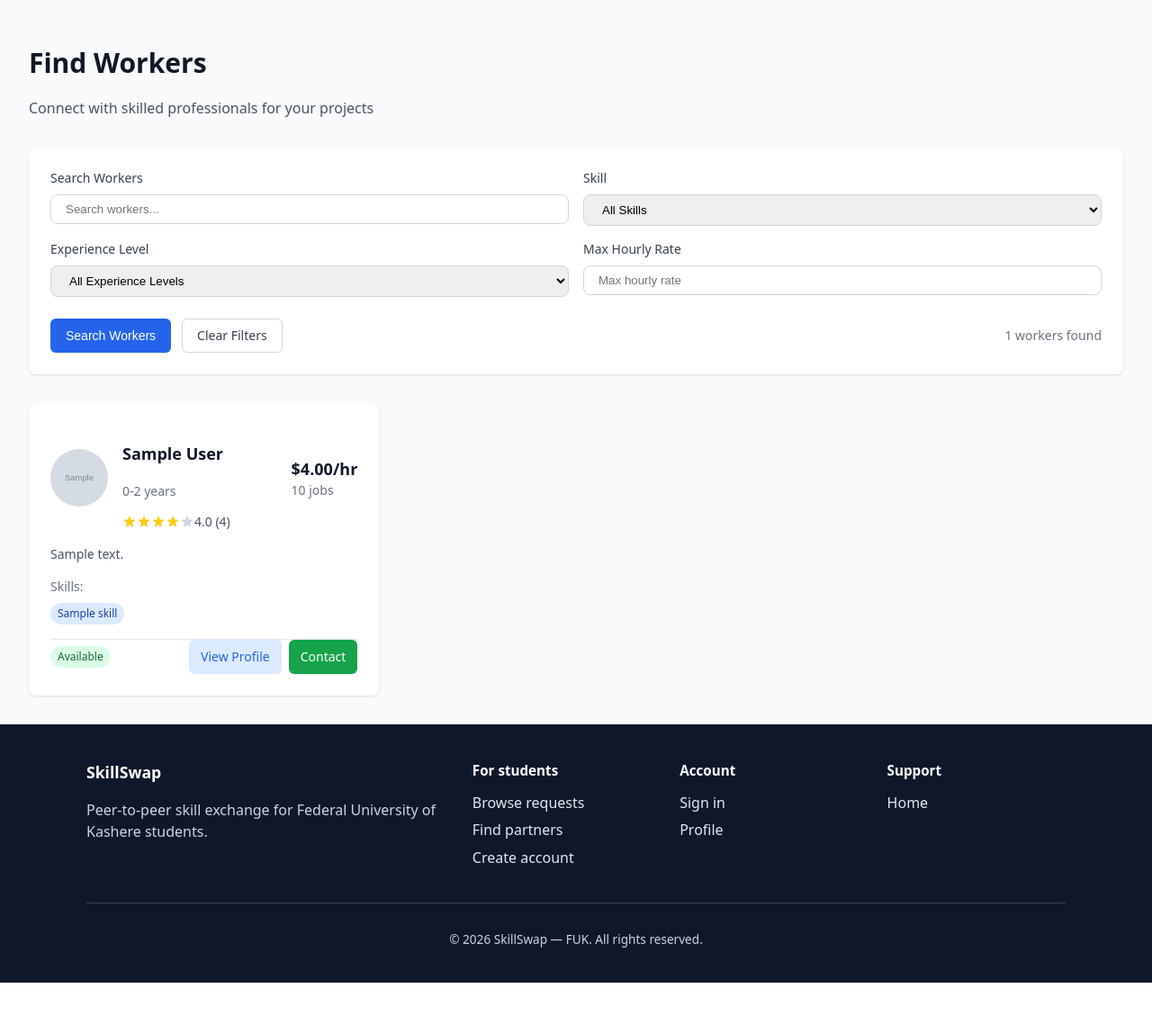
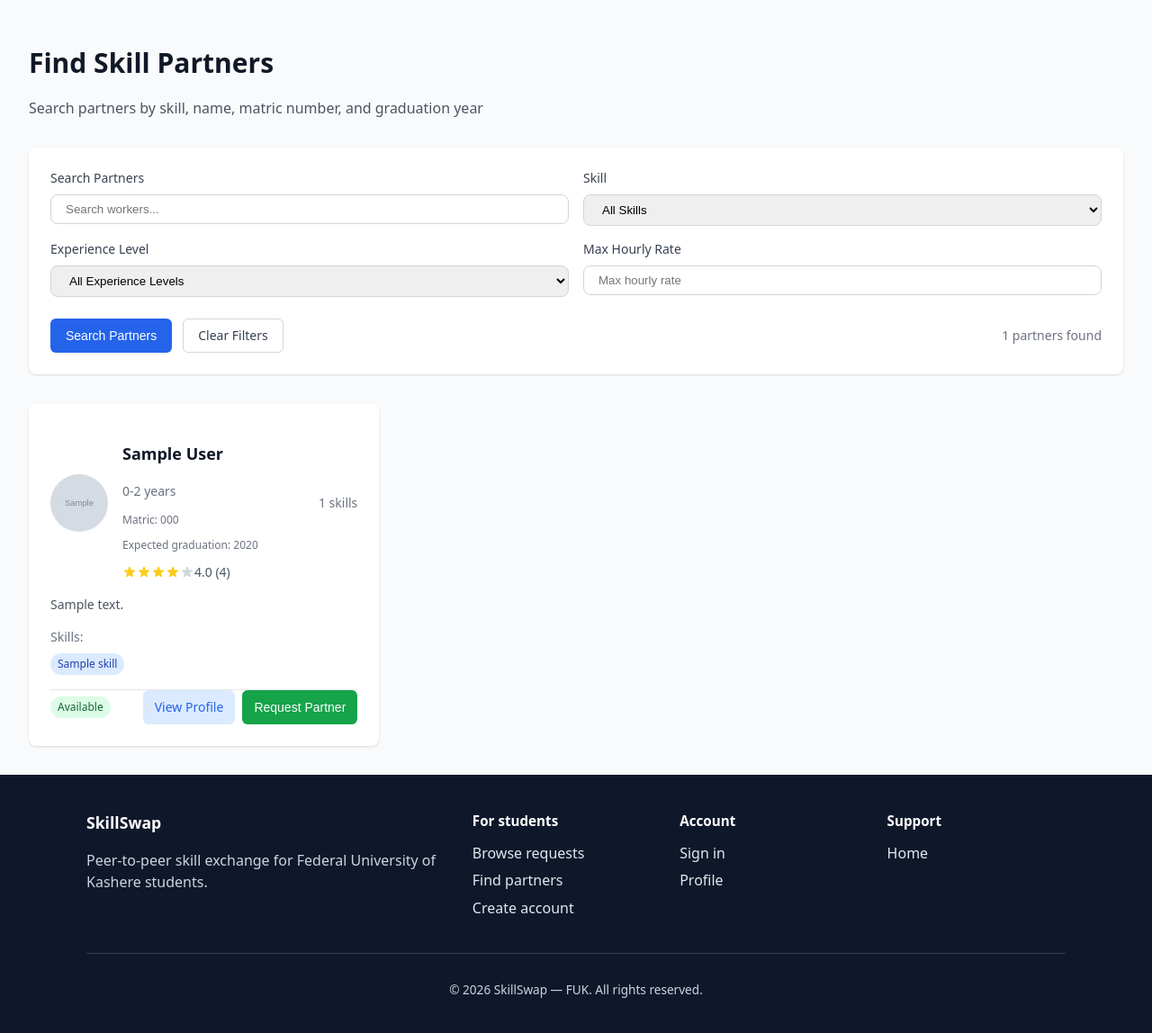
Before and after one commit to asaiah4812/Skillsync-ai, a Django app: page /workers/ in a window 1280 px wide. Shown: the part 57-1205 px from the top of the page at 90% size. Before the commit the page ends 1149 px from the top, so only its background shows below. Run offline with Django 5.2, Linux system fonts and the light colour scheme; tables that the repository leaves empty hold one stand-in row (values such as "Sample post"); grey boxes marked "Sample" are stand-in pictures.

Commit message:
new changes

```diff
--- a/accounts/admin.py
+++ b/accounts/admin.py
@@ -11,6 +11,7 @@ class CustomUserAdmin(UserAdmin):
         'first_name',
         'last_name',
         'matriculation_number',
+        'expected_graduation_year',
         'user_type',
         'is_verified',
         'has_listed_skill',
@@ -41,6 +42,7 @@ class CustomUserAdmin(UserAdmin):
                     'email',
                     'phone',
                     'matriculation_number',
+                    'expected_graduation_year',
                     'profile_picture',
                     'location',
                     'address',
--- a/accounts/models.py
+++ b/accounts/models.py
@@ -16,6 +16,7 @@ class User(AbstractUser):
     user_type = models.CharField(max_length=10, choices=USER_TYPES, default='CLIENT')
     phone = models.CharField(max_length=20, blank=True, null=True)
     matriculation_number = models.CharField(max_length=30, unique=True, blank=True, null=True)
+    expected_graduation_year = models.PositiveSmallIntegerField(blank=True, null=True)
     profile_picture = models.ImageField(upload_to='profiles/', blank=True, null=True)
     location = models.CharField(max_length=255, blank=True, null=True, help_text="Location coordinates or address")
     address = models.TextField(blank=True)
--- a/core/forms.py
+++ b/core/forms.py
@@ -1,10 +1,10 @@
 from django import forms
 from django.contrib.auth.forms import UserCreationForm
-from .models import Job, JobApplication, WorkerProfile, Skill, SkillCategory
+from .models import Job, JobApplication, WorkerProfile, Skill, SkillCategory, LearningInterest
 
 
 class JobForm(forms.ModelForm):
-    """Form for creating and editing jobs"""
+    """Form for creating and editing skill requests"""
     class Meta:
         model = Job
         fields = [
@@ -15,12 +15,12 @@ class JobForm(forms.ModelForm):
         widgets = {
             'title': forms.TextInput(attrs={
                 'class': 'ss-input w-full',
-                'placeholder': 'Enter job title'
+                'placeholder': 'Enter request title'
             }),
             'description': forms.Textarea(attrs={
                 'class': 'ss-input w-full',
                 'rows': 4,
-                'placeholder': 'Describe the job requirements and details'
+                'placeholder': 'Describe what you need help learning/doing'
             }),
             'location': forms.TextInput(attrs={
                 'class': 'ss-input w-full',
@@ -62,7 +62,7 @@ class JobForm(forms.ModelForm):
 
 
 class JobApplicationForm(forms.ModelForm):
-    """Form for workers to apply for jobs"""
+    """Form for students to respond to requests"""
     class Meta:
         model = JobApplication
         fields = ['cover_letter', 'proposed_rate', 'estimated_completion']
@@ -70,7 +70,7 @@ class JobApplicationForm(forms.ModelForm):
             'cover_letter': forms.Textarea(attrs={
                 'class': 'ss-input w-full',
                 'rows': 4,
-                'placeholder': 'Explain why you\'re the best fit for this job...'
+                'placeholder': 'Explain how you can help with this request...'
             }),
             'proposed_rate': forms.NumberInput(attrs={
                 'class': 'ss-input w-full',
@@ -85,6 +85,15 @@ class JobApplicationForm(forms.ModelForm):
 
 class WorkerProfileForm(forms.ModelForm):
     """Form for workers to update their profile"""
+    skills_to_learn = forms.ModelMultipleChoiceField(
+        queryset=Skill.objects.filter(is_active=True),
+        required=False,
+        widget=forms.SelectMultiple(attrs={
+            'class': 'w-full px-4 py-2 border border-gray-300 rounded-lg focus:ring-2 focus:ring-blue-500 focus:border-transparent'
+        }),
+        help_text="Select skills you want to learn. Hold Ctrl/Cmd to select multiple.",
+    )
+
     class Meta:
         model = WorkerProfile
         fields = [
@@ -115,15 +124,32 @@ class WorkerProfileForm(forms.ModelForm):
         super().__init__(*args, **kwargs)
         # Filter active skills only
         self.fields['skills'].queryset = Skill.objects.filter(is_active=True)
+        if self.instance and getattr(self.instance, 'user_id', None):
+            self.fields['skills_to_learn'].initial = LearningInterest.objects.filter(
+                user_id=self.instance.user_id
+            ).values_list('skill_id', flat=True)
+
+    def save(self, commit=True):
+        profile = super().save(commit=commit)
+        # Update learning interests for this user
+        skill_ids = []
+        if self.cleaned_data.get('skills_to_learn') is not None:
+            skill_ids = list(self.cleaned_data['skills_to_learn'].values_list('id', flat=True))
+        LearningInterest.objects.filter(user=profile.user).exclude(skill_id__in=skill_ids).delete()
+        existing = set(LearningInterest.objects.filter(user=profile.user).values_list('skill_id', flat=True))
+        to_create = [LearningInterest(user=profile.user, skill_id=sid) for sid in skill_ids if sid not in existing]
+        if to_create:
+            LearningInterest.objects.bulk_create(to_create)
+        return profile
 
 
 class JobSearchForm(forms.Form):
-    """Form for searching jobs"""
+    """Form for searching skill requests"""
     query = forms.CharField(
         required=False,
         widget=forms.TextInput(attrs={
             'class': 'w-full px-4 py-2 border border-gray-300 rounded-lg focus:ring-2 focus:ring-blue-500 focus:border-transparent',
-            'placeholder': 'Search jobs...'
+            'placeholder': 'Search requests...'
         })
     )
     category = forms.ModelChoiceField(
--- a/core/urls.py
+++ b/core/urls.py
@@ -44,6 +44,7 @@ urlpatterns = [
     path('jobs/', views.browse_jobs, name='browse_jobs'),
     path('workers/', views.browse_workers, name='browse_workers'),
     path('worker/<int:worker_id>/', views.worker_public_profile, name='worker_public_profile'),
+    path('worker/<int:worker_id>/request/', views.request_skill_partner, name='request_skill_partner'),
 
     # Search functionality
     path('search/jobs/', views.search_jobs, name='search_jobs'),
--- a/core/views.py
+++ b/core/views.py
@@ -821,10 +821,7 @@ def edit_job(request, job_id):
 
 @login_required
 def worker_profile(request):
-    """Worker profile management"""
-    if request.user.user_type != 'WORKER':
-        messages.error(request, 'Access denied.')
-        return redirect('core:home')
+    """Skills profile management (what you can teach + what you want to learn)."""
 
     try:
         worker_profile = request.user.worker_profile
@@ -838,7 +835,7 @@ def worker_profile(request):
             saved_profile = form.save()
             request.user.has_listed_skill = saved_profile.skills.exists()
             request.user.save(update_fields=['has_listed_skill'])
-            messages.success(request, 'Profile updated successfully!')
+            messages.success(request, 'Skills updated successfully!')
             return redirect('core:worker_profile')
     else:
         form = WorkerProfileForm(instance=worker_profile)
@@ -852,7 +849,7 @@ def worker_profile(request):
 
 def worker_public_profile(request, worker_id):
     """Public worker profile page"""
-    worker_profile = get_object_or_404(WorkerProfile, id=worker_id, is_approved=True)
+    worker_profile = get_object_or_404(WorkerProfile, id=worker_id)
 
     # Get worker's completed jobs
     completed_jobs = Job.objects.filter(
@@ -878,7 +875,7 @@ def worker_public_profile(request, worker_id):
     total_jobs = worker_profile.total_jobs_completed
 
     # Check if current user can contact this worker
-    can_contact = request.user.is_authenticated and request.user.user_type == 'CLIENT'
+    can_contact = request.user.is_authenticated
 
     context = {
         'worker_profile': worker_profile,
@@ -892,6 +889,34 @@ def worker_public_profile(request, worker_id):
         'can_contact': can_contact,
     }
     return render(request, 'core/worker_public_profile.html', context)
+
+
+@login_required
+@require_http_methods(["POST"])
+def request_skill_partner(request, worker_id):
+    """Send a skill-partner request (creates a message + notification)."""
+    worker_profile = get_object_or_404(WorkerProfile, id=worker_id)
+    if worker_profile.user_id == request.user.id:
+        messages.error(request, "You can't request yourself.")
+        return redirect('core:browse_workers')
+
+    note = (request.POST.get('message') or '').strip()
+    if not note:
+        note = "Hi, I'd like us to connect as skill partners."
+
+    Message.objects.create(
+        sender=request.user,
+        receiver=worker_profile.user,
+        content=note,
+    )
+    Notification.objects.create(
+        user=worker_profile.user,
+        title="New skill partner request",
+        message=f"{request.user.get_full_name() or request.user.username} sent you a request to connect as skill partners.",
+        notification_type="SYSTEM",
+    )
+    messages.success(request, "Request sent. The student will see it in notifications/messages.")
+    return redirect('core:worker_public_profile', worker_id=worker_profile.id)
 
 
 def browse_jobs(request):
@@ -947,7 +972,8 @@ def browse_workers(request):
         if access_redirect:
             return access_redirect
     form = WorkerSearchForm(request.GET)
-    workers = WorkerProfile.objects.filter(is_available=True, is_approved=True)
+    # Show students who have listed at least one skill
+    workers = WorkerProfile.objects.select_related('user').filter(user__has_listed_skill=True)
 
     if form.is_valid():
         query = form.cleaned_data.get('query')
@@ -959,8 +985,19 @@ def browse_workers(request):
             workers = workers.filter(
                 Q(user__first_name__icontains=query) |
                 Q(user__last_name__icontains=query) |
+                Q(user__username__icontains=query) |
+                Q(user__matriculation_number__icontains=query) |
                 Q(bio__icontains=query)
             )
+            # If query looks like a year (e.g. 2026) also match graduation year
+            try:
+                q_year = int(query)
+                workers = workers | WorkerProfile.objects.select_related('user').filter(
+                    user__has_listed_skill=True,
+                    user__expected_graduation_year=q_year,
+                )
+            except (TypeError, ValueError):
+                pass
 
         if skill:
             workers = workers.filter(skills=skill)
--- a/templates/account/signup.html
+++ b/templates/account/signup.html
@@ -10,7 +10,7 @@
                 </svg>
             </div>
             <h1 class="text-2xl font-bold text-gray-900 mb-2">Create Account</h1>
-            <p class="text-gray-600 text-sm">SkillSwap - Federal University of Kashere students only</p>
+            <p class="text-gray-600 text-sm">Create your SkillSwap student account</p>
         </div>
 
         {% if messages %}
@@ -45,7 +45,7 @@
 
             <div>
                 <label for="{{ form.email.id_for_label }}" class="block text-sm font-medium text-gray-700 mb-2">
-                    University Email
+                    Email
                 </label>
                 <div class="relative">
                     <div class="absolute inset-y-0 left-0 pl-3 flex items-center pointer-events-none">
--- a/templates/core/browse_workers.html
+++ b/templates/core/browse_workers.html
@@ -5,8 +5,8 @@
     <div class="max-w-7xl mx-auto px-4 sm:px-6 lg:px-8 py-8">
         <!-- Header -->
         <div class="mb-8">
-            <h1 class="text-3xl font-bold text-gray-900">Find Workers</h1>
-            <p class="mt-2 text-gray-600">Connect with skilled professionals for your projects</p>
+            <h1 class="text-3xl font-bold text-gray-900">Find Skill Partners</h1>
+            <p class="mt-2 text-gray-600">Search partners by skill, name, matric number, and graduation year</p>
         </div>
 
         <!-- Search and Filter -->
@@ -16,7 +16,7 @@
                     <div class="grid grid-cols-1 md:grid-cols-2 lg:grid-cols-4 gap-4">
                         <div>
                             <label for="{{ form.query.id_for_label }}" class="block text-sm font-medium text-gray-700 mb-2">
-                                Search Workers
+                                Search Partners
                             </label>
                             {{ form.query }}
                         </div>
@@ -47,7 +47,7 @@
                         <div class="flex space-x-3">
                             <button type="submit"
                                     class="px-4 py-2 border border-transparent text-sm font-medium rounded-md text-white bg-blue-600 hover:bg-blue-700 focus:outline-none focus:ring-2 focus:ring-offset-2 focus:ring-blue-500">
-                                Search Workers
+                                Search Partners
                             </button>
                             <a href="{% url 'core:browse_workers' %}"
                                class="px-4 py-2 border border-gray-300 text-sm font-medium rounded-md text-gray-700 bg-white hover:bg-gray-50">
@@ -56,7 +56,7 @@
                         </div>
 
                         <div class="text-sm text-gray-500">
-                            {{ workers.paginator.count }} workers found
+                            {{ workers.paginator.count }} partners found
                         </div>
                     </div>
                 </form>
@@ -81,12 +81,16 @@
                                 {% endif %}
 
                                 <div class="flex-1">
-                                    <h3 class="text-lg font-semibold text-gray-900">
-                                        {{ worker.user.get_full_name }}
-                                    </h3>
+                                <h3 class="text-lg font-semibold text-gray-900">{{ worker.user.get_full_name|default:worker.user.username }}</h3>
                                     <p class="text-sm text-gray-500">
                                         {{ worker.get_experience_level_display }}
                                     </p>
+                                    {% if worker.user.matriculation_number %}
+                                        <p class="text-xs text-gray-500">Matric: {{ worker.user.matriculation_number }}</p>
+                                    {% endif %}
+                                    {% if worker.user.expected_graduation_year %}
+                                        <p class="text-xs text-gray-500">Expected graduation: {{ worker.user.expected_graduation_year }}</p>
+                                    {% endif %}
                                     <div class="flex items-center mt-1">
                                         <div class="flex items-center">
                                             {% for i in "12345" %}
@@ -103,11 +107,8 @@
                                 </div>
 
                                 <div class="text-right">
-                                    <div class="text-lg font-semibold text-gray-900">
-                                        ${{ worker.hourly_rate|default:"0" }}/hr
-                                    </div>
                                     <div class="text-sm text-gray-500">
-                                        {{ worker.total_jobs_completed }} jobs
+                                        {{ worker.skills.count }} skills
                                     </div>
                                 </div>
                             </div>
@@ -152,10 +153,13 @@
                                         View Profile
                                     </a>
                                     {% if worker.is_available %}
-                                        <a href="#"
-                                           class="inline-flex items-center px-3 py-2 border border-transparent text-sm font-medium rounded-md text-white bg-green-600 hover:bg-green-700">
-                                            Contact
-                                        </a>
+                                        <form method="post" action="{% url 'core:request_skill_partner' worker.id %}">
+                                            {% csrf_token %}
+                                            <button type="submit"
+                                                    class="inline-flex items-center px-3 py-2 border border-transparent text-sm font-medium rounded-md text-white bg-green-600 hover:bg-green-700">
+                                                Request Partner
+                                            </button>
+                                        </form>
                                     {% endif %}
                                 </div>
                             </div>
@@ -201,27 +205,13 @@
                     <svg class="mx-auto h-12 w-12 text-gray-400" fill="none" stroke="currentColor" viewBox="0 0 24 24">
                         <path stroke-linecap="round" stroke-linejoin="round" stroke-width="2" d="M17 20h5v-2a3 3 0 00-5.356-1.857M17 20H7m10 0v-2c0-.656-.126-1.283-.356-1.857M7 20H2v-2a3 3 0 015.356-1.857M7 20v-2c0-.656.126-1.283.356-1.857m0 0a5.002 5.002 0 019.288 0M15 7a3 3 0 11-6 0 3 3 0 016 0zm6 3a2 2 0 11-4 0 2 2 0 014 0zM7 10a2 2 0 11-4 0 2 2 0 014 0z"></path>
                     </svg>
-                    <h3 class="mt-2 text-sm font-medium text-gray-900">No workers found</h3>
+                    <h3 class="mt-2 text-sm font-medium text-gray-900">No partners found</h3>
                     <p class="mt-1 text-sm text-gray-500">
-                        Try adjusting your search criteria or check back later for new workers.
+                        Try adjusting your search criteria or check back later for new students.
                     </p>
                 </div>
             {% endif %}
         </div>
     </div>
 </div>
-
-<style>
-    /* Dark mode support for form fields */
-    .dark input, .dark select {
-        background-color: rgb(55 65 81);
-        border-color: rgb(75 85 99);
-        color: white;
-    }
-
-    .dark input:focus, .dark select:focus {
-        border-color: rgb(59 130 246);
-        box-shadow: 0 0 0 2px rgba(59, 130, 246, 0.2);
-    }
-</style>
 {% endblock %}
```
Also changed, not shown: accounts/forms.py (+12 -15 lines), core/models.py (+13 -0 lines), templates/core/dashboard/client_dashboard.html (+21 -18 lines), templates/core/dashboard/client_jobs.html (+7 -7 lines), templates/core/dashboard/post_job.html (+18 -11 lines), templates/core/dashboard/worker_profile.html (+24 -46 lines), accounts/migrations/0003_user_expected_graduation_year.py (added), core/migrations/0003_learninginterest.py (added).
